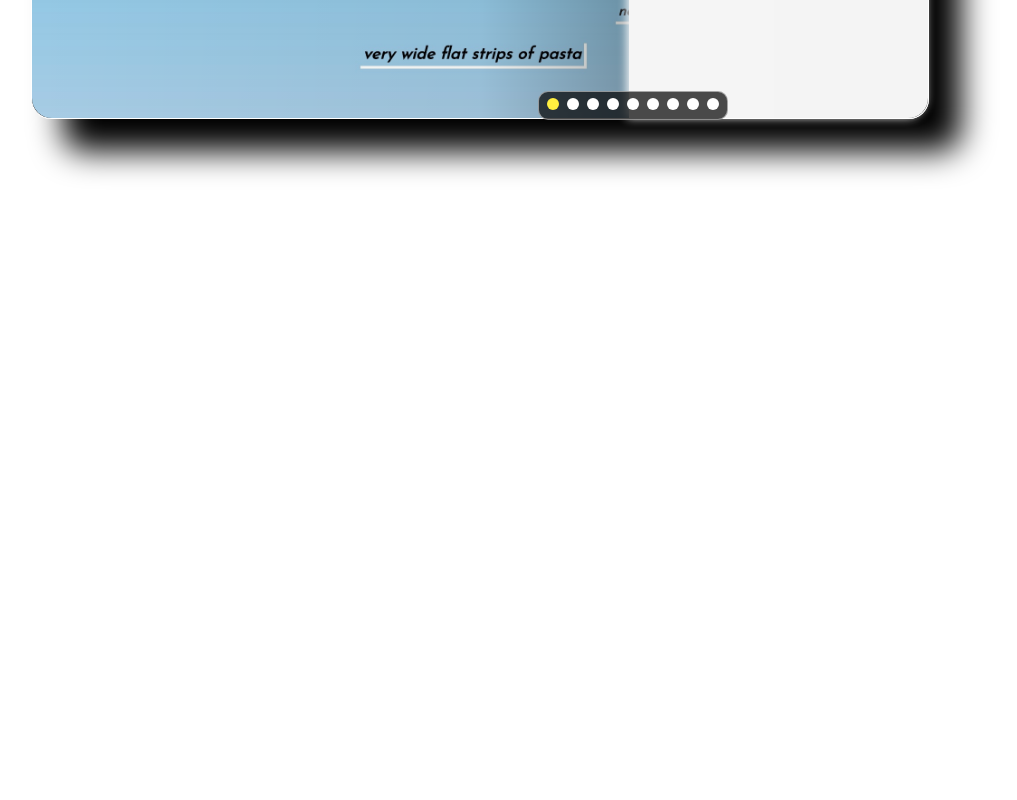
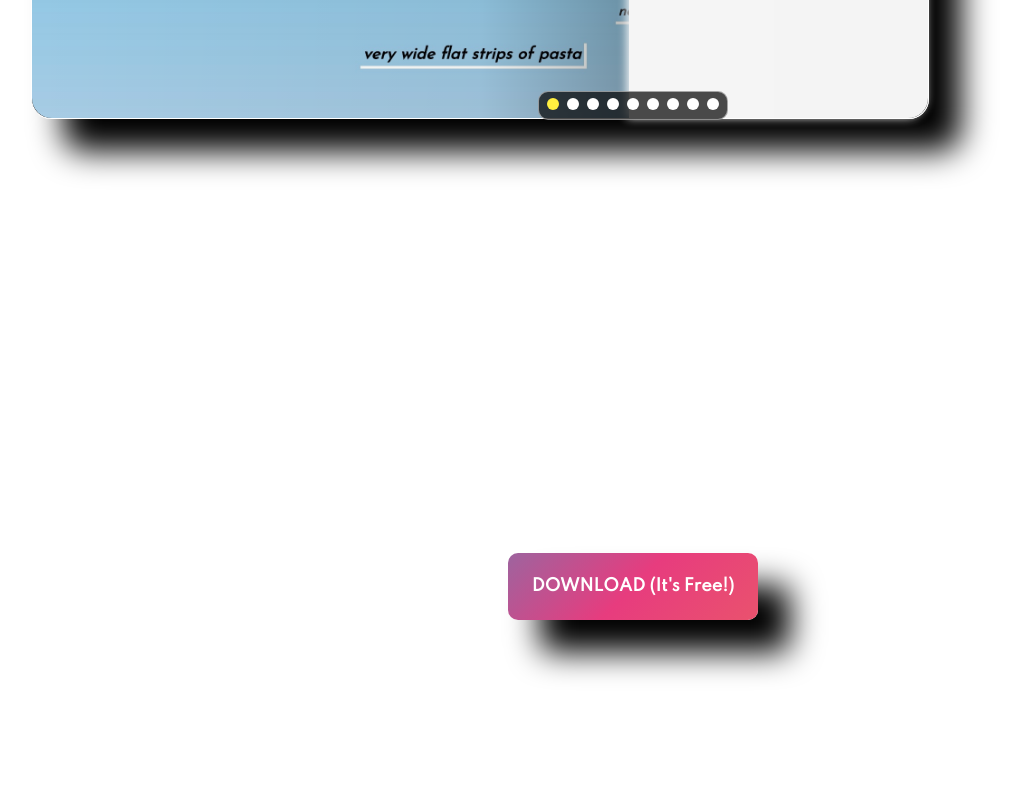
Before and after one commit to brandonhrowe/brandonrowe-portfolio-v2, a React (Create React App) app: page / in a window 1280 px wide. Shown: the part 2280-3080 px from the top of the page, without its empty margins (7-1024 px from the left). Built offline with nearby package versions, Linux system fonts and the light colour scheme.

Commit message:
add resume

```diff
--- a/src/constants.js
+++ b/src/constants.js
@@ -17,8 +17,10 @@ import portfolioImage from "./assets/Portfolio_Full.png";
 import VideoHQ from "./assets/Portfolio_Video.mp4";
 import VideoLQ from "./assets/Portfolio_Video_1mbps.webm";
 import VideoPlaceholder from "./assets/Portfolio_Video Placeholder.jpg";
+import resume from "./assets/Brandon_H_Rowe_Tech_Resume_2021.pdf";
 
 const constants = {
+  resume,
   backgroundVideo: {
     lowQuality: {
       src: VideoLQ,
--- a/src/sections/Miscellaneous.tsx
+++ b/src/sections/Miscellaneous.tsx
@@ -2,7 +2,7 @@ import React from "react";
 import Hero from "../components/Hero";
 import constants from "../constants";
 
-const { tech } = constants;
+const { resume, tech } = constants;
 
 const Miscellaneous = () => {
   return (
@@ -11,8 +11,27 @@ const Miscellaneous = () => {
         <h1>Miscellaneous</h1>
         <h3>(aka all the other fun stuff)</h3>
       </div>
-      <div className="tech-stack grid-v-center grid-right">
-        <h1>Tech Stack</h1>
+      <div className="misc-section resume grid-v-center grid-h-center">
+        <h1>The Resume I Gift To You</h1>
+        <div className="arrow-down">
+          <div>|</div>
+          <div>|</div>
+          <div>V</div>
+        </div>
+        <a
+          href={resume}
+          rel="noreferrer"
+          target="_blank"
+          className="resume-download"
+        >
+          <span>DOWNLOAD (It's Free!)</span>
+        </a>
+      </div>
+      <div className="misc-section places grid-v-center grid-left">
+        <h1>The Places I've Been</h1>
+      </div>
+      <div className="misc-section tech-stack grid-v-center grid-right">
+        <h1>The Tech I Stack</h1>
         <ul>
           {tech.map(({ name }) => (
             <li key={name}>{name}</li>
--- a/src/style/_hero.scss
+++ b/src/style/_hero.scss
@@ -75,8 +75,74 @@
     }
 
     &.misc-hero {
+      display: flex;
+      flex-direction: column;
+
+      @media screen and (min-width: 760px) {
+        display: grid;
+      }
+
+      .arrow-down {
+        text-align: center;
+        margin-bottom: 1rem;
+        animation: glow 2s ease infinite;
+      }
+
       .hero-title {
         text-align: center;
+      }
+
+      .misc-section {
+        h1 {
+          text-decoration: underline;
+        }
+      }
+
+      .resume {
+        display: flex;
+        flex-direction: column;
+
+        .resume-download {
+          padding: 1.5rem;
+          border-radius: 10px;
+          text-align: center;
+          font-weight: bold;
+          color: inherit;
+          box-shadow: 2rem 2rem 2rem black;
+          text-decoration: none;
+          background: linear-gradient(-45deg, #ee7752, #e73c7e, #23a6d5, #23d5ab);
+          background-size: 400% 400%;
+          animation: gradient 5s ease infinite;
+          transition: transform 1s ease;
+
+          &:hover {
+            transform: scale(1.15);
+          }
+        }
+      }
+
+      @keyframes gradient {
+        0% {
+          background-position: 0% 50%;
+        }
+        50% {
+          background-position: 100% 50%;
+        }
+        100% {
+          background-position: 0% 50%;
+        }
+      }
+
+      @keyframes glow {
+        0% {
+          text-shadow: 0 white;
+        }
+        50% {
+          text-shadow: 2px 0 5px white, -2px 0 5px white;
+        }
+        100% {
+          text-shadow: 0 white;
+        }
       }
 
       .tech-stack {
```
Also changed, not shown: 1 other file (tests, documents, lock files or other folders).
